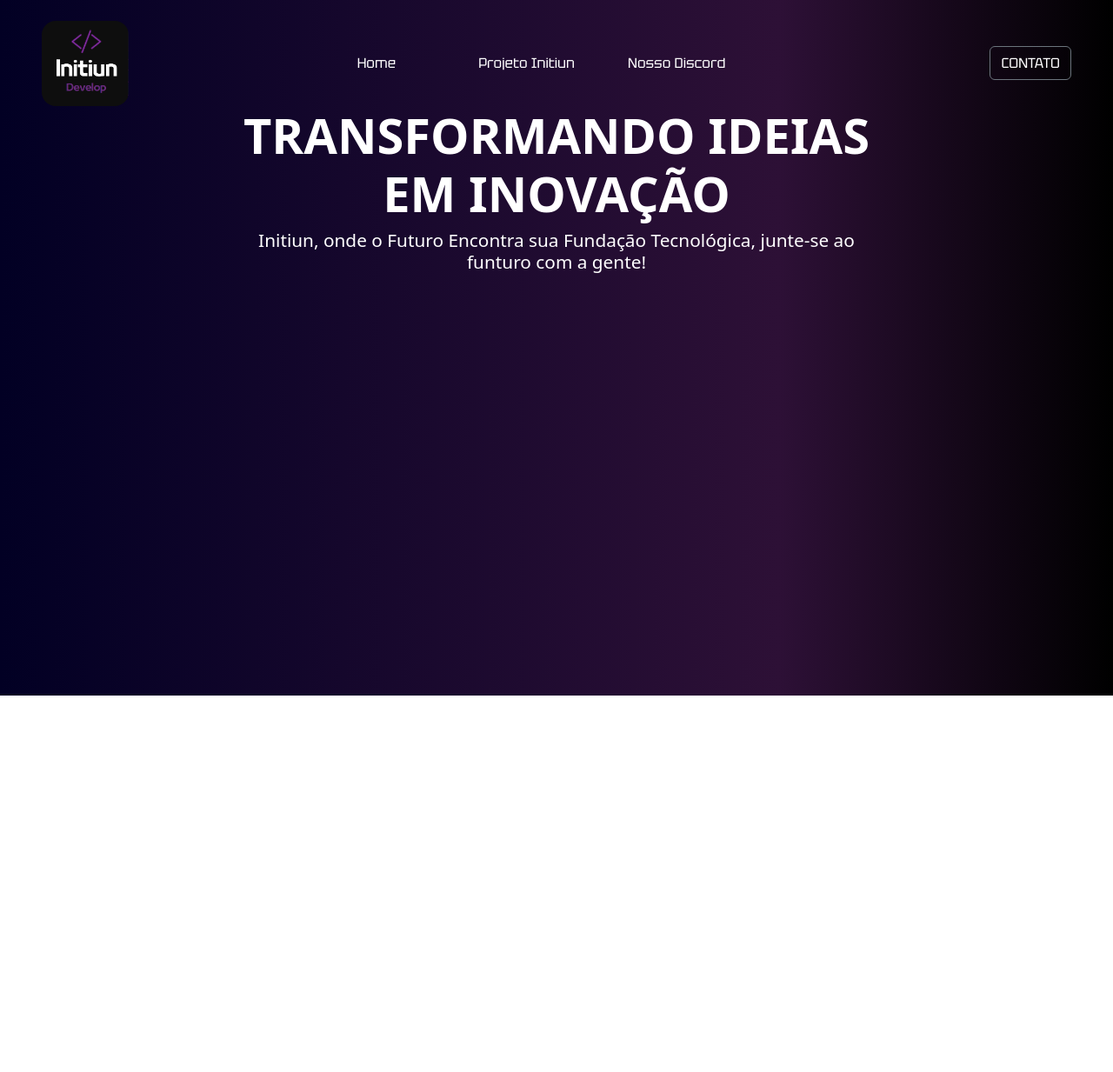
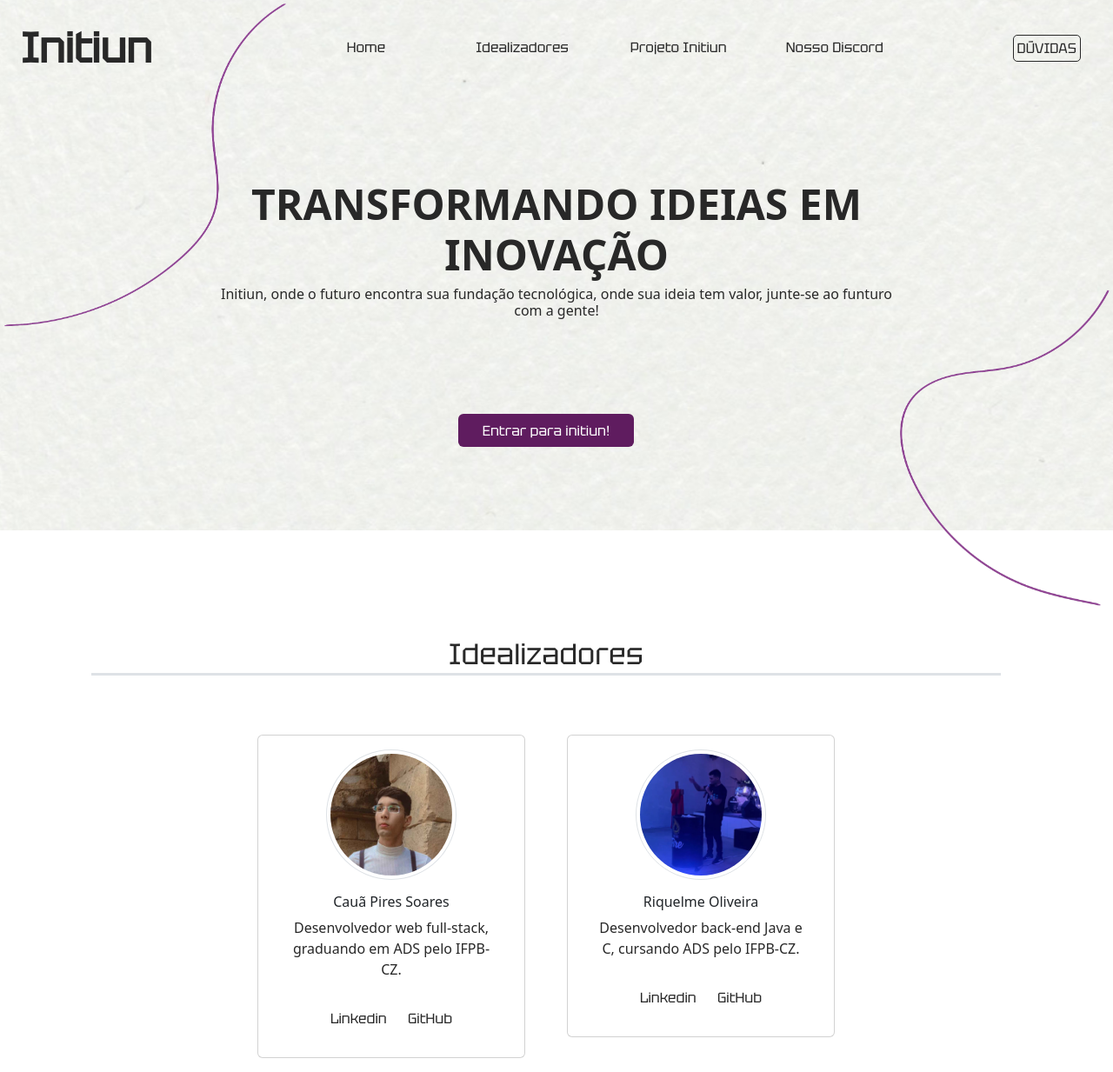
Before and after one commit to caua-3301/initiun-site, a website: page index.html in a window 1280 px wide. Shown: the whole page at 87% size. Before the commit the page ends 800 px from the top, so only its background shows below. Drawn offline with nearby package versions, Linux system fonts and the light colour scheme.

Commit message:
vitage mode

```diff
--- a/index.html
+++ b/index.html
@@ -7,37 +7,84 @@
     <meta name="author" content="Cauã Pires">
     <meta name="author" content="Riquelme Oliveira">
     <meta name="keywords" content="project, junior, developemt">
+    <link rel="stylesheet" href="node_modules/bootstrap/dist/css/bootstrap.min.css">
+    <link rel="stylesheet" href="./node_modules/bootstrap-icons/font/bootstrap-icons.min.css">
     <link rel="stylesheet" href="./style/style.css">
-    <link rel="stylesheet" href="node_modules/bootstrap/dist/css/bootstrap.min.css">
     <title>Initiun Site</title>
 </head>
 
 <!-- container class in reference to bootstrap lib -->
-<body class="container-fluid px-5 py-4">
+
+<body class="container-fluid p-0">
     <!--SEÇÃO MENU-->
-    <header class="header row">
+    <img id="imagem-lines" src="./img/background/lines-purple.png" alt="">
+    <div id="home" class="p-4 pb-5 container-fluid">
+        <header id="header" class="header row">
             <nav class="menu d-flex flex-row justify-content-between align-items-center">
-            <div class="col-2">
-                <img class="logo-nav rounded-4" src="img/logo.png" alt="Logo da initiun">
+                <div id="title-initiun" class="col-2 click-activable">
+                    Initiun
                 </div>
                 <div id="links-nav" class="d-flex flex-row col-7">
-                <a class="text-white text-decoration-none col-3 text-center" href="#">Home</a>
-                <a class="text-white text-decoration-none col-3 text-center" href="#">Projeto Initiun</a>
-                <a class="text-white text-decoration-none col-3 text-center" href="#">Nosso Discord</a>
+                    <a class="click-activable text-decoration-none col-3 text-center" href="#">Home</a>
+                    <a class="click-activable text-decoration-none col-3 text-center" href="#">Idealizadores</a>
+                    <a class="click-activable text-decoration-none col-3 text-center" href="#">Projeto Initiun</a>
+                    <a class="click-activable text-decoration-none col-3 text-center" href="#">Nosso Discord</a>
                 </div>
-            <button class="btn btn-outline-secondary">
-                <a class="text-white text-decoration-none col-2 text-center" href="#">CONTATO</a>
+                <button id="suport-button" class="click-activable btn">
+                    <a class="text-decoration-none col-3 text-center p-1" href="#">DÚVIDAS</a>
                 </button>
             </nav>
         </header>
-
         <!--SEÇÃO CORPO-->
-    <section id="main" class="row container-fluid m-auto d-flex flex-row justify-content-center">
-        <div class="col-8">
-            <h1 class="main-title text-center text-white">TRANSFORMANDO IDEIAS EM INOVAÇÃO</h1>
-            <h2 class="cross-title text-center text-white">Initiun, onde o Futuro Encontra sua Fundação Tecnológica, junte-se ao funturo com a gente!</h2>
+        <section class="row container-fluid m-auto d-flex flex-row justify-content-center p-0">
+            <div class="col-8 click-activable" id="text-main">
+                <h1 class="main-title text-center">TRANSFORMANDO IDEIAS EM INOVAÇÃO</h1>
+                <h2 class="cross-title text-center">Initiun, onde o futuro encontra sua fundação tecnológica, onde sua
+                    ideia tem valor, junte-se ao funturo com a gente!</h2>
             </div>
         </section>
+        <section id="redirect-area" class="container-fluid row d-flex flex-row justify-content-center">
+            <button id="button-redirect" class="click-activable btn bg-purple col-2 mb-5"><a id="contact" href="malito:#"
+                    class="text-decoration-none">Entrar para initiun!</a></button>
+        </section>
+    </div>
+
+    <section id="about-the-creators" class="container-fluid row">
+        <!-- remove style list -->
+        <h2 id="creator-title" class="text-center border-bottom border-3 col-10 mx-auto">Idealizadores</h2>
+        <ul id="content-image" class="d-flex flex-row justify-content-center gap-5 list-unstyled">
+            <li class="col-3">
+                <div class="card d-flex flex-column align-items-center p-3">
+                    <img src="./img/fundadores/cauap-foto.jpg" class="creator-images card-img-top rounded-circle img-thumbnail" alt="Imagem do idealizador Cauã Pires">
+                    <div class="card-body">
+                        <h5 class="card-title fs-6 text-center">Cauã Pires Soares</h5>
+                        <p class="card-text fs-6 text-center">Desenvolvedor web full-stack, graduando em ADS pelo IFPB-CZ.</p>
+                    </div>
+                    <div class="card-body">
+                        <a href="https://www.linkedin.com/in/cau%C3%A3-pires-b31a44270/" rel="external" target="_blank" class="card-link fs-6 text-decoration-none">Linkedin</a>
+                        <a href="https://github.com/caua-3301" rel="external" target="_blank" class="card-link fs-6 text-decoration-none">GitHub</a>
+                    </div>
+                </div>
+            </li>
+            <li class="col-3">
+                <div class="card d-flex flex-column align-items-center p-3">
+                    <img src="./img/fundadores/riquelme-foto.jpg" class="creator-images card-img-top rounded-circle img-thumbnail" alt="Imagem do idealizador Riquelme Oliveira">
+                    <div class="card-body">
+                        <h5 class="card-title fs-6 text-center">Riquelme Oliveira</h5>
+                        <p class="card-text fs-6 text-center">Desenvolvedor back-end Java e C, cursando ADS pelo IFPB-CZ.</p>
+                    </div>
+                    <div class="card-body">
+                        <a href="https://www.linkedin.com/in/riquelme-oliveira/" rel="external" target="_blank" class="card-link fs-6 text-decoration-none">Linkedin</a>
+                        <a href="https://github.com/ron010-1" rel="external" target="_blank" class="card-link fs-6 text-decoration-none">GitHub</a>
+                    </div>
+                </div>
+            </li>
+        </ul>
+    </section>
+
+    <main id="about-the-project" class="container-fluid">
+
+    </main>
 </body>
 
 </html>
--- a/package.json
+++ b/package.json
@@ -22,6 +22,7 @@
   },
   "homepage": "https://github.com/caua-3301/initiun-site#readme",
   "dependencies": {
-    "bootstrap": "^5.3.2"
+    "bootstrap": "^5.3.2",
+    "bootstrap-icons": "^1.11.3"
   }
 }
--- a/style/style.css
+++ b/style/style.css
@@ -17,15 +17,24 @@
     src: url('../fonts/Tektur/static/Tektur-Regular.ttf');
 }
 
+:root {
+    --tom-black: rgb(40, 40, 40);
+}
+
 /*Gereal setings*/
 * {
     margin: 0;
     padding: 0;
+    color: var(--tom-black);
 }
 
-body {
-    background: rgb(2, 0, 36);
-    background: linear-gradient(90deg, rgba(2, 0, 36, 1) 0%, rgba(45, 16, 54, 1) 70%, rgba(0, 0, 0, 1) 100%);
+#home {
+    background-image: url('../img/background/texture.png');
+    background-repeat: no-repeat;
+    background-size: cover;
+    z-index: -1;
+    /* black theme idea */
+    /* background: linear-gradient(90deg, rgba(2, 0, 36, 1) 0%, rgba(45, 16, 54, 1) 70%, rgba(0, 0, 0, 1) 100%); */
 }
 
 /* -------------------- SEÇÃO MENU PRINCIPAL --------------------- */
@@ -37,6 +46,21 @@ body {
     align-items: center;
     justify-items: center;
     justify-content: space-between;
+}
+
+#content-image {
+    margin-top: 60px;
+}
+
+#imagem-lines {
+    z-index: 1;
+    position: absolute;
+    object-fit: cover;
+    width: 100%;
+}
+
+.click-activable {
+    z-index: 5;
 }
 
 .menu {
@@ -55,15 +79,68 @@ body {
     height: auto;
 }
 
-a {
-    font-family: 'tektur';
+div > a {
+    font-family: 'tektur', sans-serif;
+    color: var(--tom-black);
+    transition: all .4s;
+    padding: 2px;
+}
+
+div > a:hover, #suport-button > a:hover {
+    background-color: rgb(165, 80, 165);
+    color: rgb(255, 255, 255);
+    border-radius: 5px;
+    transition: all .4s;
+    border-color: rgb(255, 255, 255);
 }
 
 .main-title {
-    font-size: 3.5em;
+    font-size: 3em;
     font-weight: bold;
 }
 
 .cross-title {
-    font-size: 1.3em;
+    font-size: 1em;
 }
+
+#text-main {
+    margin-top: 120px;
+}
+
+#suport-button > a {
+    color: var(--tom-black);
+    font-family: 'tektur', sans-serif;
+    border: 1px solid rgb(40, 40, 40);
+    border-radius: 5px;
+    transition: all .4s;
+}
+
+#title-initiun {
+    color: var(--tom-black);
+    font: normal bold 3em 'tektur', sans-serif;
+}
+
+#contact {
+    color: rgb(255, 255, 255);
+    font: normal normal 1em 'tektur', sans-serif;
+}
+
+#button-redirect:hover {
+    transform: scale(105%);
+    transition: all .4s;
+}
+
+#button-redirect {
+    background-color: rgb(95, 28, 95);
+    transition: all .4s;
+    margin-top: 100px;
+}
+
+#creator-title {
+    font: normal normal 2.1em 'tektur', sans-serif;
+    margin-top: 120px;
+}
+
+.creator-images {
+    width: 150px;
+}
```
Also changed, not shown: img/background/lines-purple.png (added), img/background/texture.png (added), img/fundadores/cauap-foto.jpg (added), img/fundadores/riquelme-foto.jpg (added), 1 other file. Lines whose indentation alone changed are shown as unchanged.
